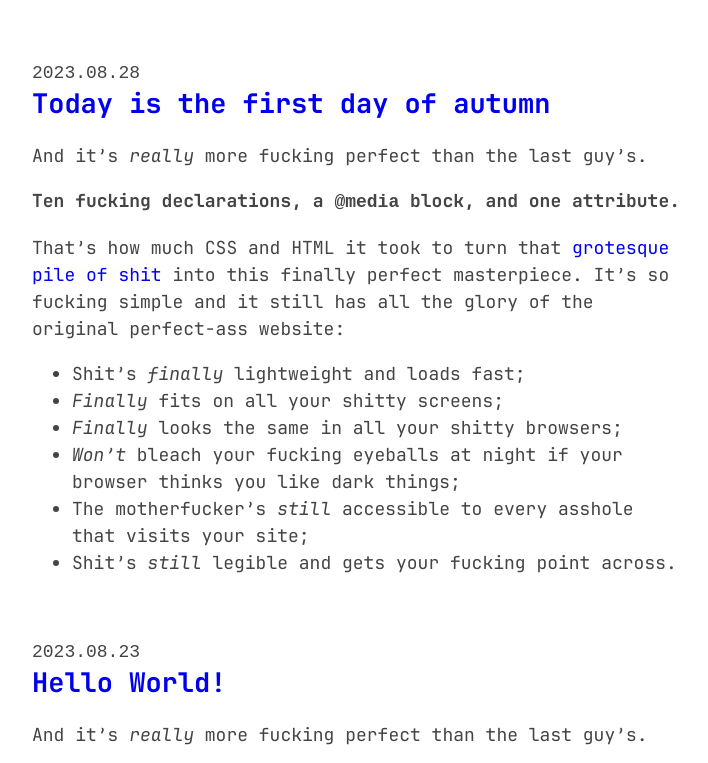
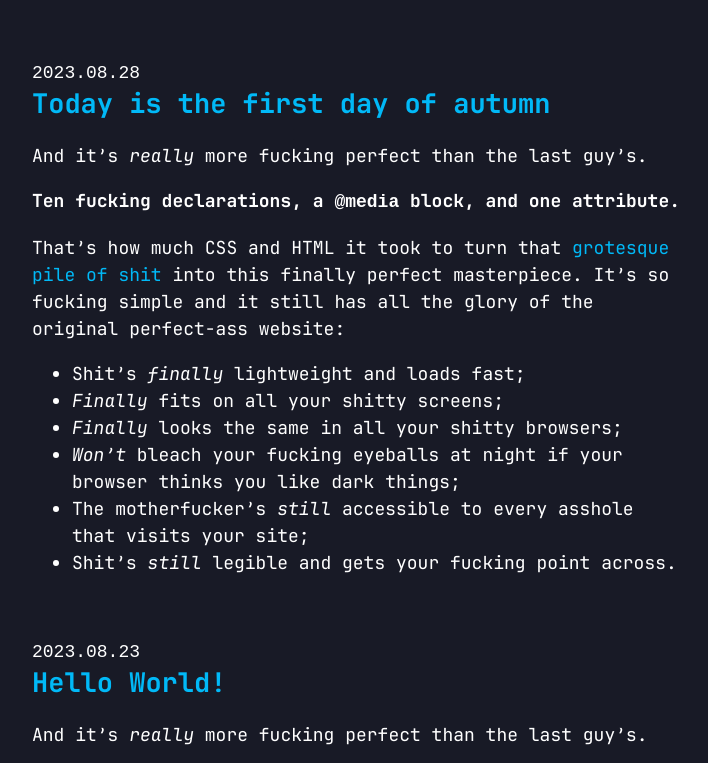
Before and after one commit to keilucy/keilucy, a plain HTML site: page index.html in a window 1280 px wide. Shown: the part 124-887 px from the top of the page, without its empty margins (283-991 px from the left). Drawn offline with Linux system fonts and the light colour scheme.

Commit message:
edit css

```diff
--- a/index.html
+++ b/index.html
@@ -8,35 +8,17 @@
   <title>Kei & Lucifer</title>
 
   <style>
-    @font-face {
-      font-family: "Jetbrains Mono";
-      src: url("jetbrains-mono.ttf");
-	  font-style: normal;
-    }
-    @font-face {
-      font-family: "Jetbrains Mono";
-      src: url("jetbrains-mono-italic.ttf");
-      font-style: italic;
-    }
+    @font-face {font-family: "Jetbrains Mono";src: url("jetbrains-mono.ttf");font-style: normal;}
+    @font-face {font-family: "Jetbrains Mono";src: url("jetbrains-mono-italic.ttf");font-style: italic;}
 
-    body{
-      max-width:650px;
-      margin:40px auto 60px;
-	  padding:0 10px;
-	  font:18px/1.5 "Jetbrains Mono", -apple-system, BlinkMacSystemFont, "Segoe UI", Roboto, "Helvetica Neue", Arial, "Noto Sans", sans-serif, "Apple Color Emoji", "Segoe UI Emoji", "Segoe UI Symbol", "Noto Color Emoji";
-	  color:#444
-	}
-    h1{font-weight:800;margin-bottom:0}
+    body{color:white; background:#181A26; max-width:650px; margin:40px auto 60px; padding:0 10px; font:18px/1.5 "Jetbrains Mono", -apple-system, BlinkMacSystemFont, "Segoe UI", Roboto, "Helvetica Neue", Arial, "Noto Sans", sans-serif, "Apple Color Emoji", "Segoe UI Emoji", "Segoe UI Symbol", "Noto Color Emoji";}
+	  h1{font-weight:800;margin-bottom:0}
     h2,h3{margin-top:0;line-height:1.2}
     pre{font-weight:200;margin-bottom:0}
-    a{text-decoration:none}
+    a:link{color:#01B9F7; text-decoration: none;}
+    a:visited{color:#008DBD}
     img{width:100%}
     .description{font-weight:200;margin-top:0}
-    @media (prefers-color-scheme: dark){
-      body{color:white;background:#181A26}
-      a:link{color:#01B9F7}
-      a:visited{color:#008DBD}
-    }
   </style>
 </head>
 
```
